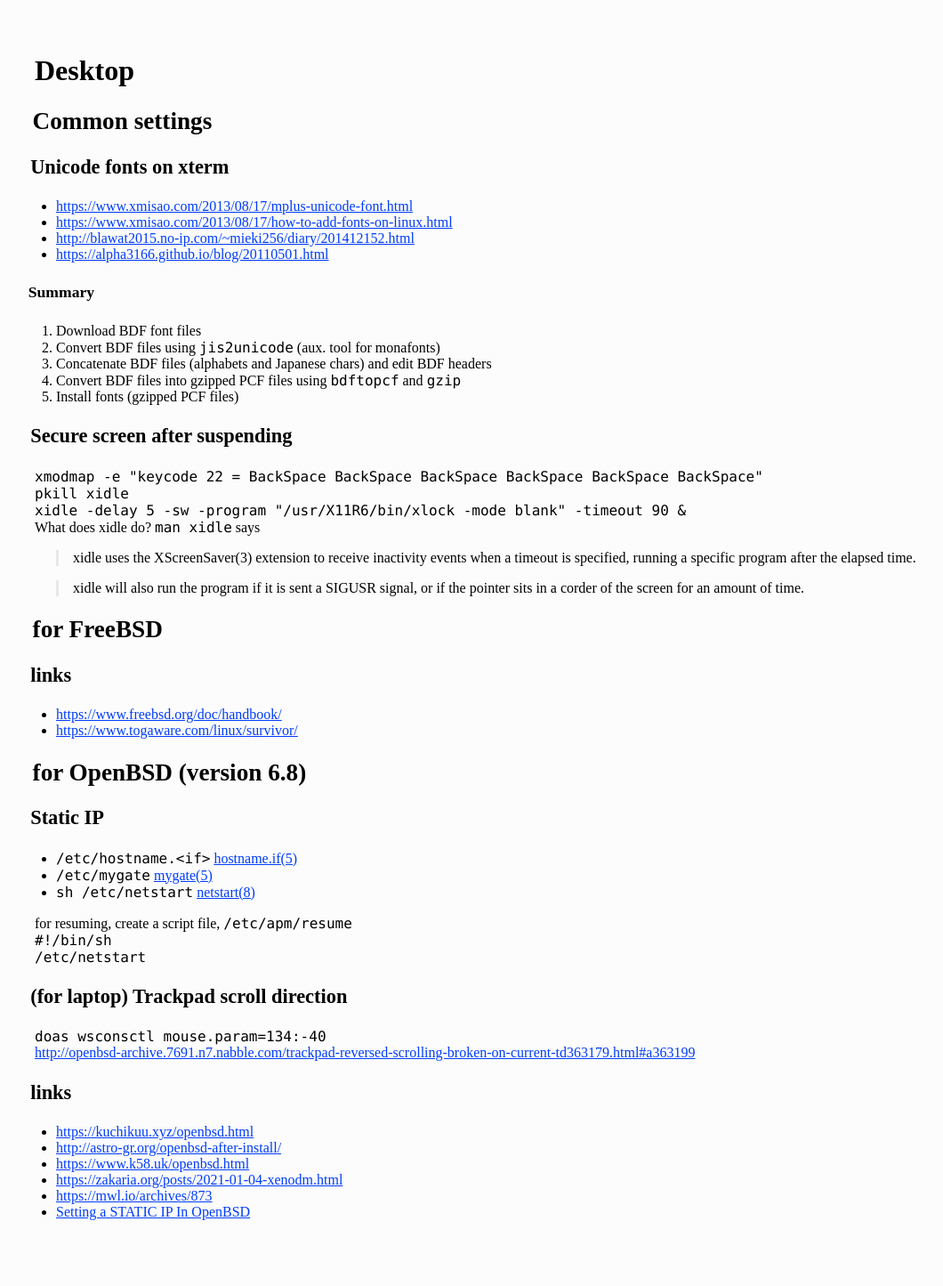
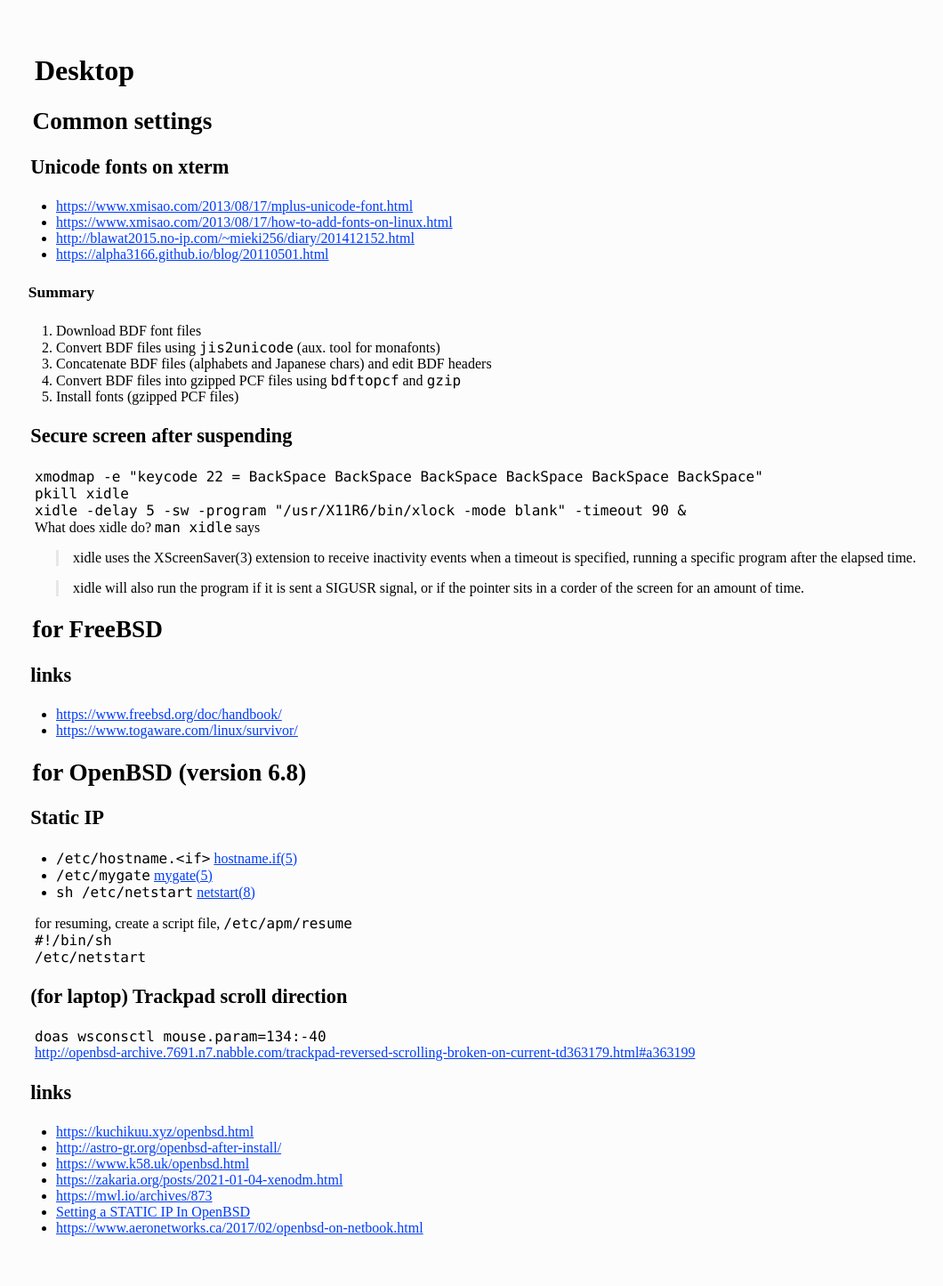
Before and after one commit to f6o/f6o.github.io, a Jekyll site: the page built from desktop.md, in a window 1280 px wide. Shown: the whole page at 89% size, without its empty margins (17-1077 px from the left). Built offline with Jekyll 4.4.1, drawn with Linux system fonts in a browser that asks for light colours; our own code applies the rules of GitHub Pages for plain Markdown files.

Commit message:
add link

```diff
--- a/desktop.md
+++ b/desktop.md
@@ -77,3 +77,4 @@ doas wsconsctl mouse.param=134:-40
 * [https://zakaria.org/posts/2021-01-04-xenodm.html](https://zakaria.org/posts/2021-01-04-xenodm.html)
 * [https://mwl.io/archives/873](https://mwl.io/archives/873)
 * [Setting a STATIC IP In OpenBSD](https://brainsnapped.com/2020/10/01/setting-a-static-ip-in-openbsd/)
+* <https://www.aeronetworks.ca/2017/02/openbsd-on-netbook.html>
```
